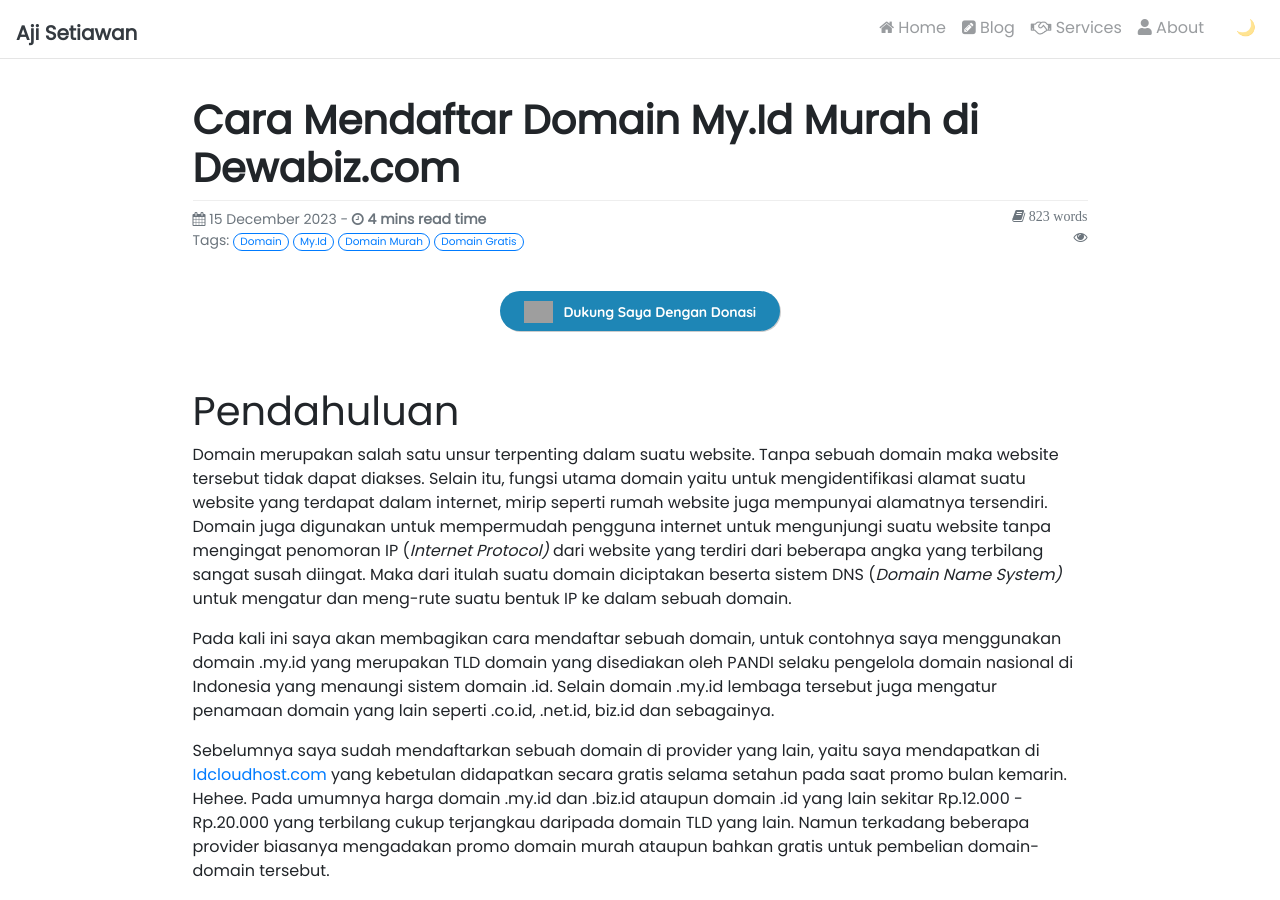
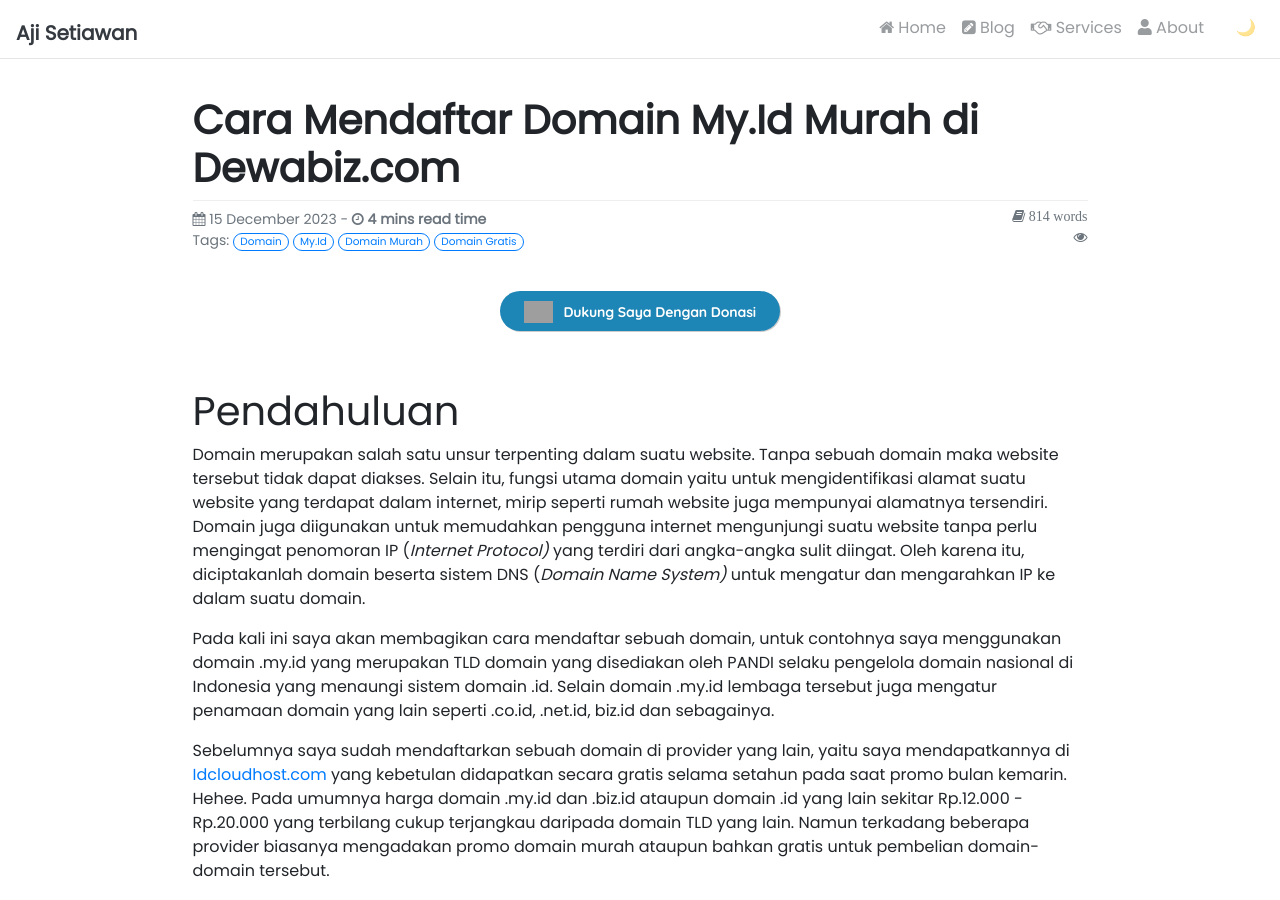
Before and after one commit to ajisetiawan716/ajisetiawan716.github.io, a Jekyll site: the page built from _posts/2023-12-15-cara daftar domain my.id murah di dewabiz.md, in a window 1280 px wide and 900 px high. Built offline with Jekyll 4.4.1, drawn with Linux system fonts in a browser that asks for light colours; nearby versions of some CDN libraries; our own code applies the rules of GitHub Pages for plain Markdown files; comment, search, counter and statistics services are not loaded; some of the changed text lies outside the part shown; grey boxes are pictures that could not be loaded.

Commit message:
Add files via upload

```diff
--- a/_posts/2023-12-15-cara daftar domain my.id murah di dewabiz.md
+++ b/_posts/2023-12-15-cara daftar domain my.id murah di dewabiz.md
@@ -7,11 +7,11 @@
 
 # Pendahuluan
 
-Domain merupakan salah satu unsur  terpenting dalam suatu website. Tanpa sebuah domain maka website tersebut tidak dapat diakses. Selain itu, fungsi utama domain yaitu untuk mengidentifikasi alamat suatu website yang terdapat dalam internet, mirip seperti rumah website juga mempunyai alamatnya tersendiri. Domain juga digunakan untuk mempermudah pengguna internet untuk mengunjungi suatu website tanpa mengingat penomoran IP (_Internet Protocol)_ dari website yang terdiri dari beberapa angka yang terbilang sangat susah diingat. Maka dari itulah suatu domain diciptakan beserta sistem DNS (_Domain Name System)_ untuk mengatur dan meng-rute suatu bentuk IP ke dalam sebuah domain.
+Domain merupakan salah satu unsur  terpenting dalam suatu website. Tanpa sebuah domain maka website tersebut tidak dapat diakses. Selain itu, fungsi utama domain yaitu untuk mengidentifikasi alamat suatu website yang terdapat dalam internet, mirip seperti rumah website juga mempunyai alamatnya tersendiri. Domain juga diigunakan untuk memudahkan pengguna internet mengunjungi suatu website tanpa perlu mengingat penomoran IP (_Internet Protocol)_ yang terdiri dari angka-angka sulit diingat. Oleh karena itu, diciptakanlah domain beserta sistem DNS (_Domain Name System)_ untuk mengatur dan mengarahkan IP ke dalam suatu domain.
 
 Pada kali ini saya akan membagikan cara mendaftar sebuah domain, untuk contohnya saya menggunakan domain .my.id yang merupakan TLD domain yang disediakan oleh PANDI selaku pengelola domain nasional di Indonesia yang menaungi sistem domain .id. Selain domain .my.id lembaga tersebut juga mengatur penamaan domain yang lain seperti .co.id, .net.id, biz.id dan sebagainya.
 
-Sebelumnya saya sudah mendaftarkan sebuah domain di provider yang lain, yaitu saya mendapatkan di [Idcloudhost.com](Idcloudhost.com) yang kebetulan didapatkan secara gratis selama setahun pada saat promo bulan kemarin. Hehee. Pada umumnya harga domain .my.id dan .biz.id ataupun domain .id yang lain sekitar Rp.12.000 - Rp.20.000 yang terbilang cukup terjangkau daripada domain TLD yang lain. Namun terkadang beberapa provider biasanya mengadakan promo domain murah ataupun bahkan gratis untuk pembelian domain-domain tersebut.
+Sebelumnya saya sudah mendaftarkan sebuah domain di provider yang lain, yaitu saya mendapatkannya di [Idcloudhost.com](Idcloudhost.com) yang kebetulan didapatkan secara gratis selama setahun pada saat promo bulan kemarin. Hehee. Pada umumnya harga domain .my.id dan .biz.id ataupun domain .id yang lain sekitar Rp.12.000 - Rp.20.000 yang terbilang cukup terjangkau daripada domain TLD yang lain. Namun terkadang beberapa provider biasanya mengadakan promo domain murah ataupun bahkan gratis untuk pembelian domain-domain tersebut.
 
 Pada kali ini, saya akan memberikan tutorial lebih tepatnya untuk berbagi bagaimana caranya mendapatkan domain .my.id yang murah dari [Dewabiz.com](https://dewabiz.com). Bukan gratis ya? wkwkw, bukan. Tapi tenang, nanti kalian akan mendapatkan domainnya seharga Rp.2.000 kok, iyuups.. Masih tergolong murah pake banget dan kalian akan mendapatkanya untuk satu tahun. Nah, kebetulan provider Dewabiz.com yang mengadakan domain murah tersebut. Baiklah, berikut langkah-langkah yang harus diikuti untuk mendapatkan domain murah tersebut.
 
@@ -20,28 +20,33 @@
 1. Buka web browser kalian dan kunjungi situs penyedia domain murah, dalam hal ini yaitu dari Dewabiz.com yang beralamat di [dewabiz.com](dewabiz.com), atau kalian bisa langsung klik [disini](https://my.dewabiz.com/cart.php?a=add&domain=register.php).
 
 2. Silahkan masukkan nama domain yang kalian inginkan, misalnya saya disini akan mencoba mendaftarkan domain www.mrasx.my.id. Jika nama domain tersedia maka akan bisa kalian beli dan kita bisa untuk melanjutkan ke langkah berikutnya.
+![Memasukan nama domain](/assets/img/content/daftar-domain-1.png)
 
-![Memasukan nama domain](/assets/img/content/daftar-domain-1.png)
+
 
 3. Ternyata domain yang saya daftarkan masih tersedia, maka kita bisa melanjutkan untuk melakukan proses pendaftarannya dengan cara klik *Add to Cart* untuk menambahkannya ke daftar keranjang. Setelah yakin untuk mendaftarkan domain tersebut silahkan klik, *Continue.*
 
 ![Menambahkan nama domain ke daftar keranjang](/assets/img/content/daftar-domain-2.png)
 
+
+
 4. Maka domain yang kita beli akan masuk ke daftar keranjang. Setelah itu, kalian bisa *checklist* atau centang pada bagian *DNS Management.* Jadi, selain kita mendapatkan domain yang murah, kalian juga mendapatkan fitur *DNS Management* secara gratis. *DNS Management* sendiri berfungsi untuk mengatur DNS pada domain kita, yang biasanya digunakan jika kita akan melakukan *pointing* atau transfer domain ke penyedia hosting lain atau penyedia *DNS Management* pihak ketiga.
-
-  Selanjutnya, kalian bisa klik *Continue* untuk ke langkah berikutnya.
+Selanjutnya, kalian bisa klik *Continue* untuk ke langkah berikutnya.
 
    ![Centang DNS Management](/assets/img/content/daftar-domain-3.png)
+
+
 
 5. Disini kalian akan diminta untuk mengisi detail pembayaran, jika kalian belum punya akun maka silahkan buat akun terlebih dahulu dengan pilih *Create a New Account*. Kemudian silahkan lengkapi detail yang diminta.
 
    ![Lengkapi pendaftaran akun](/assets/img/content/daftar-domain-4.png)
 
-Berhubung saya sudah punya akun, maka saya hanya login saja dengan akun yang sudah terdaftar sebelumnya dengan memilih *Existing Customer Login*.
+ Berhubung saya sudah punya akun, maka saya hanya login saja dengan akun yang sudah terdaftar sebelumnya dengan memilih *Existing Customer Login*.
 
 ![Login ke akun](/assets/img/content/daftar-domain-5.png)
 
 Setelah berhasil login atau setelah kalian selesai membuat akun, silahkan centang atau *checklist* pada bagian *I have read and agree to the Terms of Service* untuk menyetujui kebijakan dari Dewabiz.com. Kemudian kalian klik, *Checkout* untuk melakukan pembayaran domain.
+
 
 
 6. Silahkan kalian pilih metode pembayaran yang kalian suka, disini saya akan memilih menggunakan QRIS biar lebih gampang dan langsung *auto paid.* Hehee. Kemudian kalian klik, *Pay Now.*
@@ -51,14 +56,17 @@
 > Untuk setiap pembelian domain dikenakan pajak PPN sebesar 10%, yaitu sebesar Rp.220.
 
 
+
 7. Jika sudah berhasil untuk melakukan pembayaran, maka status *invoice* atau pembayarannya kita telah berhasil yang ditandai dengan status *Paid.*
 
 ![Status invoice atau pembayaran](/assets/img/content/daftar-domain-7.png)
 
 
+
 8.  Setelah itu, kita tinggal menunggu status domainnya yang awalnya *Pending* hingga menjadi *Active,* yang menandakan bahwa domain berhasil terdaftar dan dapat kita gunakan.
 
    ![Menunggu status domain menjadi aktif](/assets/img/content/daftar-domain-8.png)
+
 
 
 > Untuk promo domain murah dengan harga Rp.2.000 di Dewabiz.com diatas hanya berlaku selama promonya masih ada. Harga sewaktu-waktu dapat kembali normal sesuai dengan harga nama domain .my.id pada umumnya.
```
